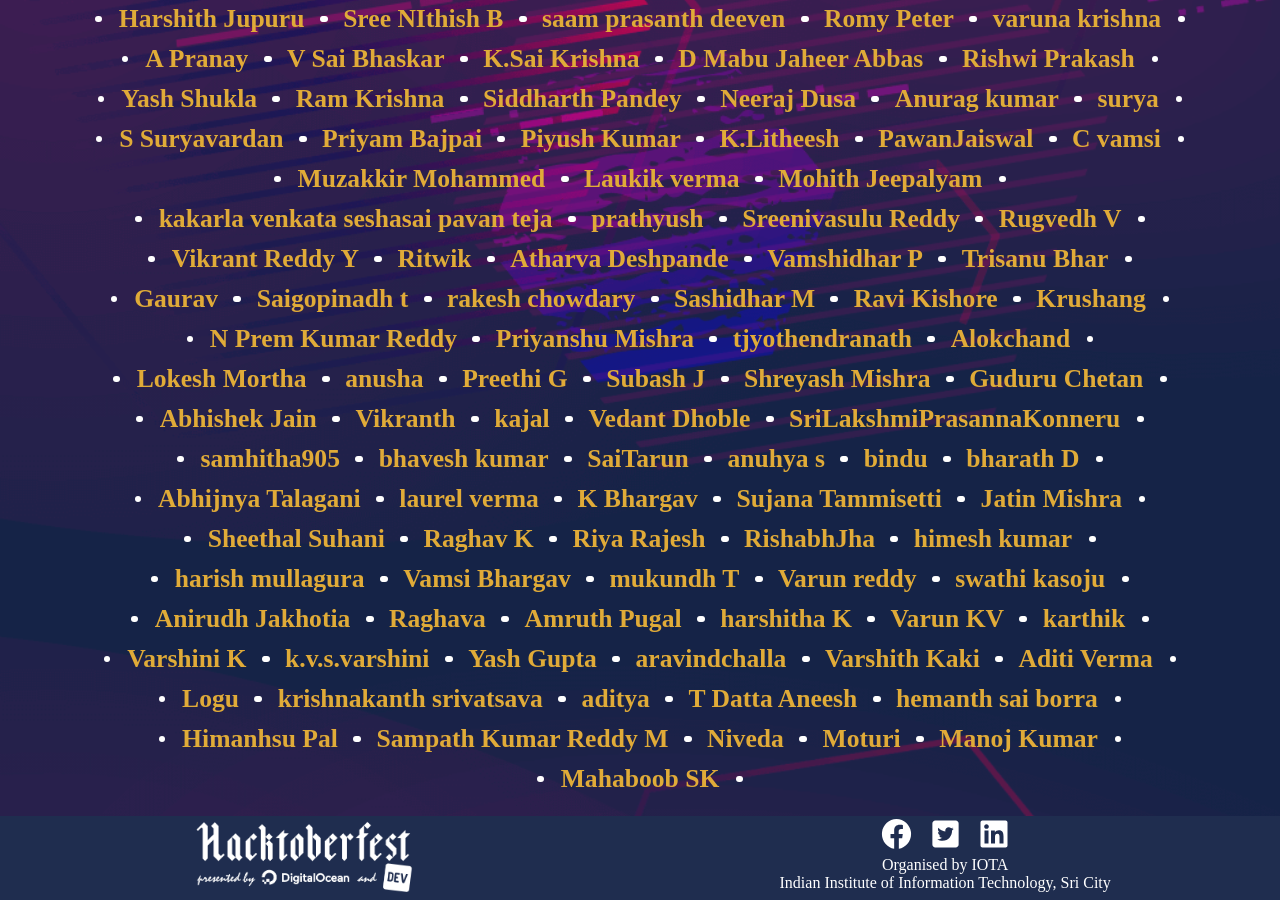
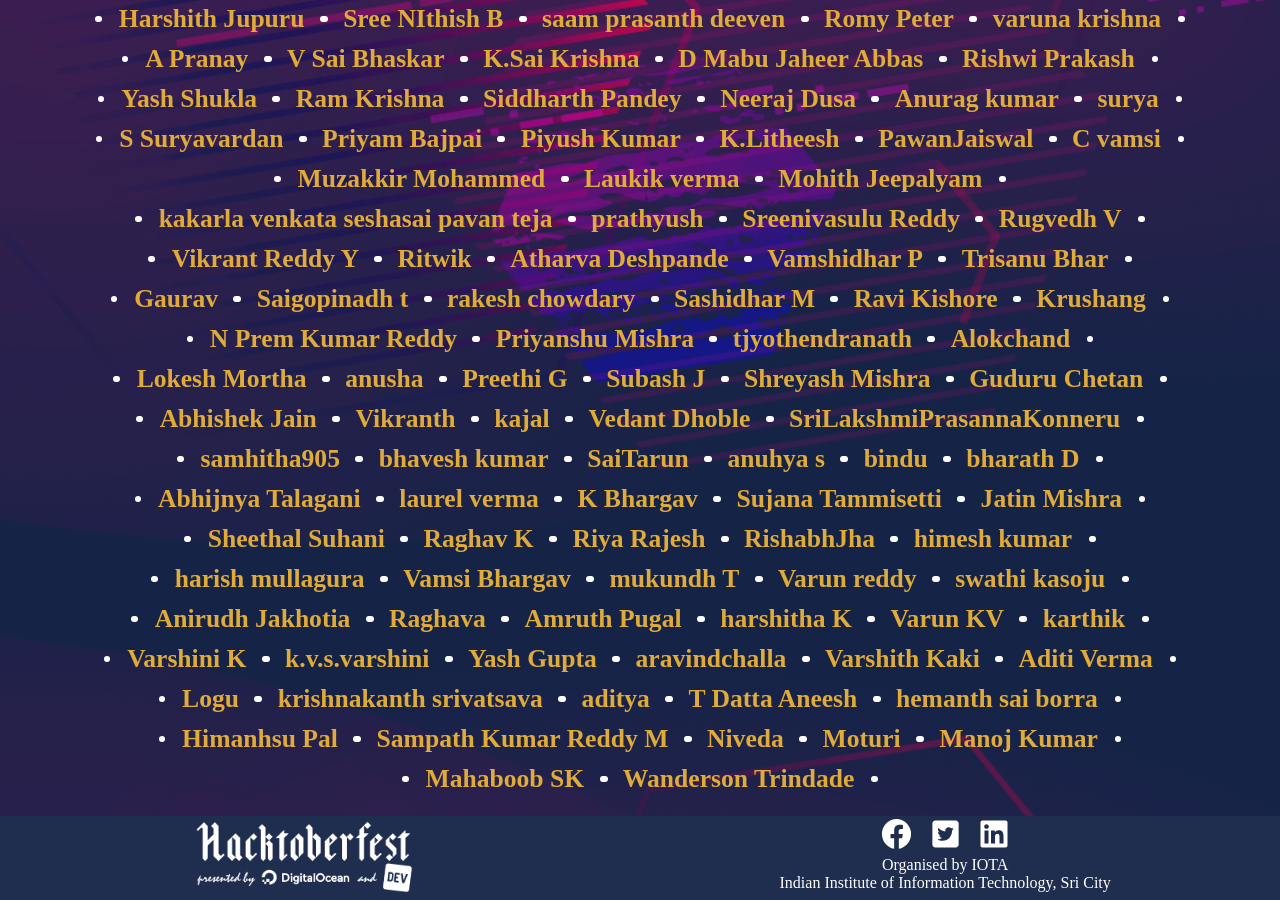
Before and after one commit to Project-Club-IIITS/hacktoberfest2019-participants, a Jekyll site: the page index.html, which Jekyll copies as it is, in a window 1280 px wide and 900 px high, scrolled down 694 px. Built offline with Jekyll 4.4.1, drawn with Linux system fonts in a browser that asks for light colours; some web fonts are replaced.

Commit message:
Update index.html

```diff
--- a/index.html
+++ b/index.html
@@ -204,6 +204,7 @@
             <li><a href="https://github.com/shashank4602ashank">Moturi</a></li>
             <li><a href="https://github.com/manojsai2002">Manoj Kumar</a></li>
             <li><a href="https://github.com/bannu6301418535">Mahaboob SK</a></li>
+            <li><a href="https://github.com/spao234">Wanderson Trindade</a></li>
 
         </ul>
       </div>
```
